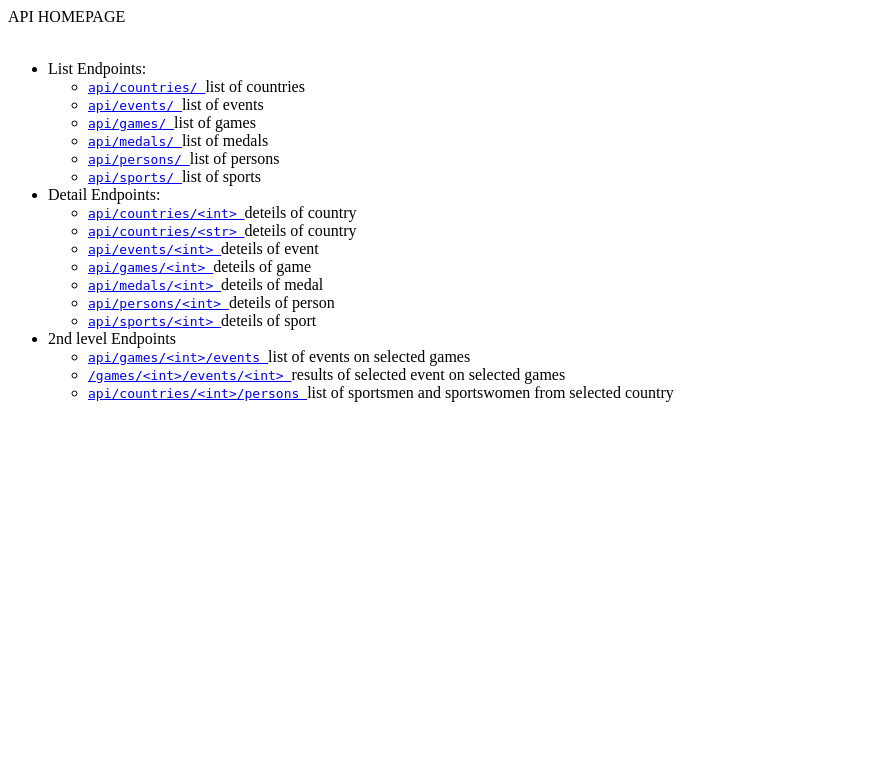
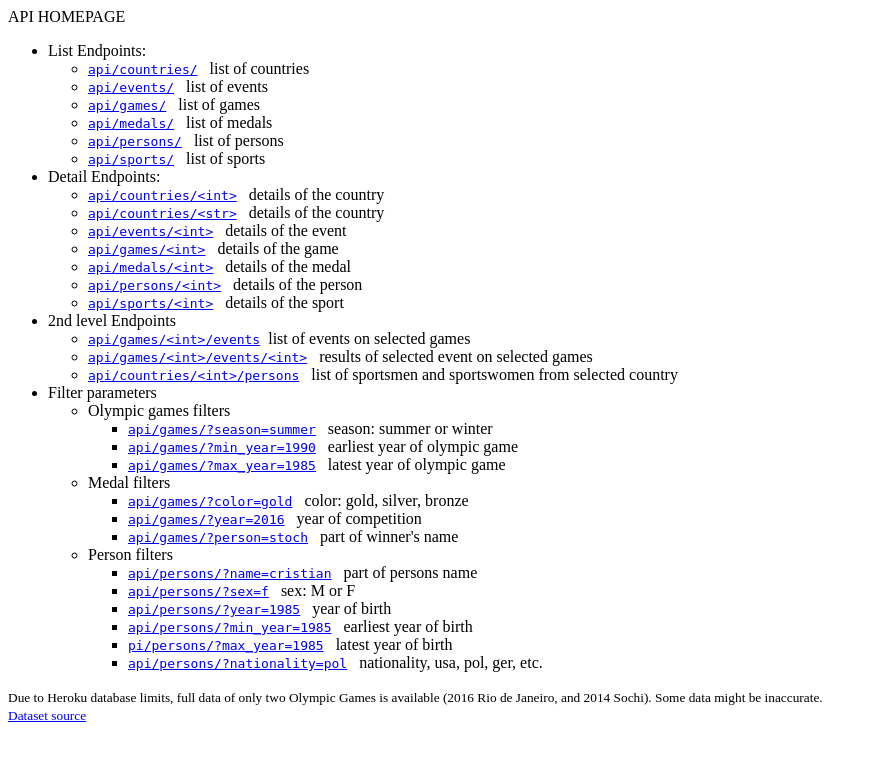
Before and after one commit to KrystianSciuba/Olympics, a Django app: template api/templates/home.html in a window 1280 px wide. Shown: the top 761 px of the page, without its empty margins (0-874 px from the left). Run offline with Django 3.2, Linux system fonts and the light colour scheme; the template is opened without the code that fills it, so the values that code supplies are empty.

Commit message:
api homepage update

```diff
--- a/api/templates/home.html
+++ b/api/templates/home.html
@@ -5,40 +5,62 @@
     <title>Title</title>
 </head>
 <body>
-API HOMEPAGE<br><br>
-
+API HOMEPAGE<br>
 <ul>
     <li>List Endpoints:</li>
     <ul>
-        <li><a href="countries/"> <code> api/countries/ </code></a> list of countries</li>
-        <li><a href="events/"> <code> api/events/ </code></a> list of events</li>
-        <li><a href="games/"> <code> api/games/ </code></a> list of games</li>
-        <li><a href="medals/"> <code> api/medals/ </code></a> list of medals</li>
-        <li><a href="persons/"> <code> api/persons/ </code></a> list of persons</li>
-        <li><a href="sports/"> <code> api/sports/ </code></a> list of sports</li>
+        <li><a href="countries/"><code>api/countries/</code></a>&nbsp;&nbsp; list of countries</li>
+        <li><a href="events/"><code>api/events/</code></a>&nbsp;&nbsp; list of events</li>
+        <li><a href="games/"><code>api/games/</code></a>&nbsp;&nbsp; list of games</li>
+        <li><a href="medals/"><code>api/medals/</code></a>&nbsp;&nbsp; list of medals</li>
+        <li><a href="persons/"><code>api/persons/</code></a>&nbsp;&nbsp; list of persons</li>
+        <li><a href="sports/"><code>api/sports/</code></a>&nbsp;&nbsp; list of sports</li>
     </ul>
     <li>Detail Endpoints:</li>
     <ul>
-        <li><a href="countries/105"> <code>api/countries/&ltint&gt </code></a>deteils of country</li>
-        <li><a href="countries/POL"> <code>api/countries/&ltstr&gt </code></a>deteils of country</li>
-        <li><a href="events/1"> <code>api/events/&ltint&gt </code></a>deteils of event</li>
-        <li><a href="games/52"> <code>api/games/&ltint&gt </code></a>deteils of game</li>
-        <li><a href="medals/1"> <code>api/medals/&ltint&gt </code></a>deteils of medal</li>
-        <li><a href="persons/25627"> <code>api/persons/&ltint&gt </code></a>deteils of person</li>
-        <li><a href="sports/55"> <code>api/sports/&ltint&gt </code></a>deteils of sport</li>
+        <li><a href="countries/105"><code>api/countries/&ltint&gt</code></a>&nbsp;&nbsp; details of the country</li>
+        <li><a href="countries/POL"><code>api/countries/&ltstr&gt</code></a>&nbsp;&nbsp; details of the country</li>
+        <li><a href="events/1"><code>api/events/&ltint&gt</code></a>&nbsp;&nbsp; details of the event</li>
+        <li><a href="games/52"><code>api/games/&ltint&gt</code></a>&nbsp;&nbsp; details of the game</li>
+        <li><a href="medals/1"><code>api/medals/&ltint&gt</code></a>&nbsp;&nbsp; details of the medal</li>
+        <li><a href="persons/25627"><code>api/persons/&ltint&gt</code></a>&nbsp;&nbsp; details of the person</li>
+        <li><a href="sports/55"><code>api/sports/&ltint&gt</code></a>&nbsp;&nbsp; details of the sport</li>
     </ul>
-
     <li>2nd level Endpoints</li>
     <ul>
-        <li><a href="games/52/events"> <code> api/games/&ltint&gt/events </code> </a> list of events on selected games
-        </li>
-        <li><a href="games/52/events/70"> <code> /games/&ltint&gt/events/&ltint&gt </code> </a> results of selected
-            event on selected games
-        </li>
-        <li><a href="countries/105/persons"> <code> api/countries/&ltint&gt/persons </code> </a> list of sportsmen and
-            sportswomen from selected country
-        </li>
+        <li><a href="games/52/events"><code>api/games/&ltint&gt/events</code></a>&nbsp;&nbsp;list of events on selected games</li>
+        <li><a href="games/52/events/70"><code>api/games/&ltint&gt/events/&ltint&gt</code></a>&nbsp;&nbsp; results of selected event on selected games</li>
+        <li><a href="countries/105/persons"><code>api/countries/&ltint&gt/persons</code></a>&nbsp;&nbsp; list of sportsmen and sportswomen from selected country</li>
+    </ul>
+    <li>Filter parameters</li>
+    <ul>
+        <li>Olympic games filters</li>
+        <ul>
+            <li><a href="games/?season=summer"><code>api/games/?season=summer</code></a>&nbsp;&nbsp; season: summer or winter</li>
+            <li><a href="games/?min_year=1990"><code>api/games/?min_year=1990</code></a>&nbsp;&nbsp; earliest year of olympic game</li>
+            <li><a href="games/?max_year=1985"><code>api/games/?max_year=1985</code></a>&nbsp;&nbsp; latest year of olympic game</li>
+        </ul>
+        <li>Medal filters</li>
+        <ul>
+            <li><a href="medals/?color=gold"><code>api/games/?color=gold</code></a>&nbsp;&nbsp; color: gold, silver, bronze</li>
+            <li><a href="medals/?year=2016"><code>api/games/?year=2016</code></a>&nbsp;&nbsp; year of competition</li>
+            <li><a href="medals/?person=stoch"><code>api/games/?person=stoch</code></a>&nbsp;&nbsp; part of winner's name</li>
+        </ul>
+           <li>Person filters</li>
+        <ul>
+            <li><a href="persons/?name=cristian"><code>api/persons/?name=cristian</code></a>&nbsp;&nbsp; part of persons name</li>
+            <li><a href="persons/?sex=f"><code>api/persons/?sex=f</code></a>&nbsp;&nbsp; sex: M or F</li>
+            <li><a href="persons/?year=1985"><code>api/persons/?year=1985</code></a>&nbsp;&nbsp; year of birth</li>
+            <li><a href="persons/?min_year=1985"><code>api/persons/?min_year=1985</code></a>&nbsp;&nbsp; earliest year of birth</li>
+            <li><a href="persons/?max_year=1985"><code>pi/persons/?max_year=1985</code></a>&nbsp;&nbsp; latest year of birth</li>
+            <li><a href="persons/?nationality=pol"><code>api/persons/?nationality=pol</code></a>&nbsp;&nbsp; nationality, usa, pol, ger, etc.</li>
+        </ul>
     </ul>
 </ul>
+    <p>
+        <small>Due to Heroku database limits, full data of only two Olympic Games is available (2016 Rio de Janeiro, and 2014 Sochi).
+        Some data might be inaccurate.<br>
+        <a href=https://www.kaggle.com/heesoo37/120-years-of-olympic-history-athletes-and-results">Dataset source</a></small>
+    </p>
 </body>
 </html>
--- a/olympics/templates/home.html
+++ b/olympics/templates/home.html
@@ -5,8 +5,7 @@
     <title>Title</title>
 </head>
 <body>
-HOMEPAGE<br>
-There is nothing here currently.<br><br><br>
+HOMEPAGE<br><br>
 Go to <a href="/api"> API HOMEPAGE</a></href>
 </body>
 </html>
```
